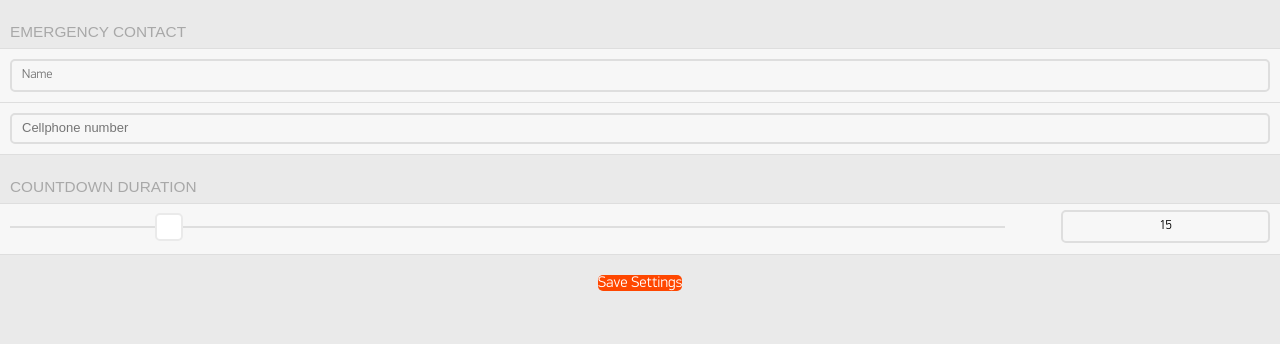
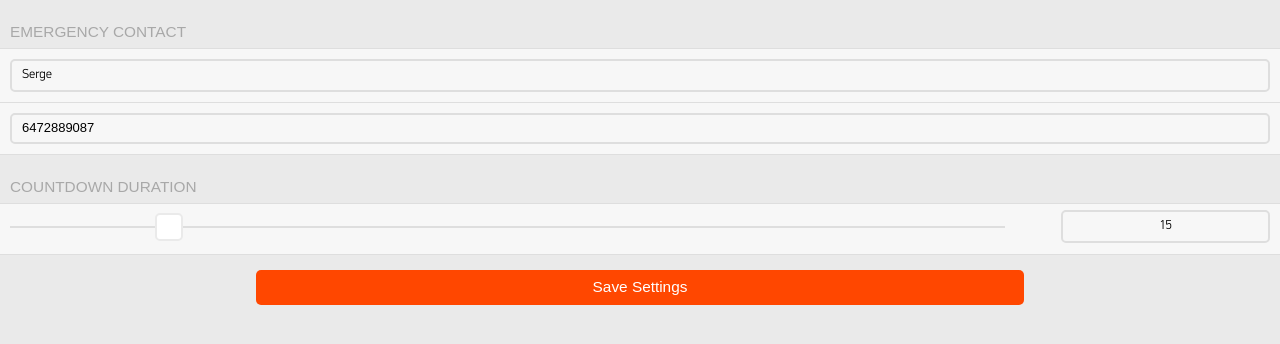
Before and after one commit to sergei1152/PebbleTrek, a plain HTML site: page index.html in a window 1280 px wide. Drawn offline with nearby package versions, Linux system fonts and the light colour scheme.

Commit message:
fixed some things

```diff
--- a/index.html
+++ b/index.html
@@ -38,7 +38,7 @@
 	</div>
 	<div class="item-container">
 		<div class="button-container">
-			<a id="save-button" type="button" class="item-button" style="cursor: pointer;">Save Settings </a>
+			<input id="save-button" type="button" class="item-button" value="Save Settings" style="cursor: pointer;"/>
 		</div>
 	</div>
 </body>
--- a/js/pebble_config_ctrl.js
+++ b/js/pebble_config_ctrl.js
@@ -1,4 +1,7 @@
 $(function(){
+	$('#name-field').val("Serge");
+	$('#phone-field').val(6472889087);
+	$('#countdown-field').val(15);
 	var submitButton = $('#save-button');
 	submitButton.on('click', function() {
 		var config = {
```
